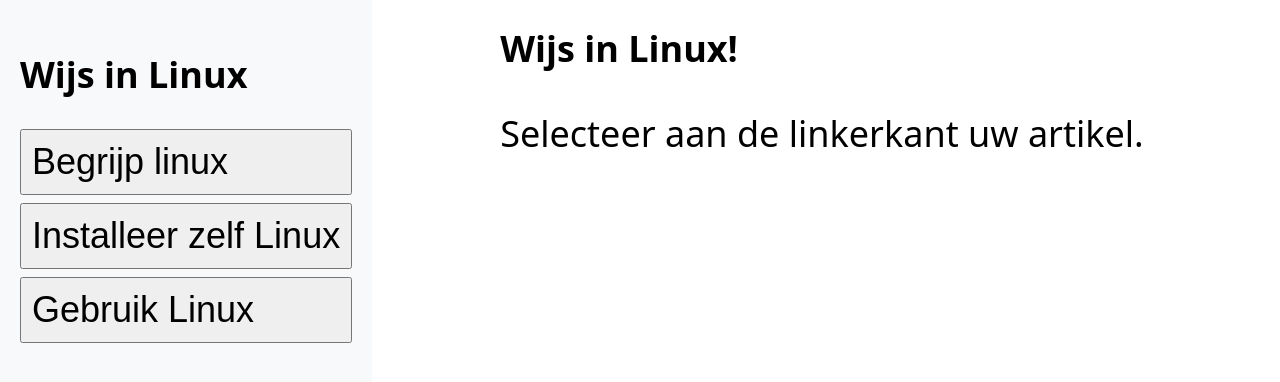
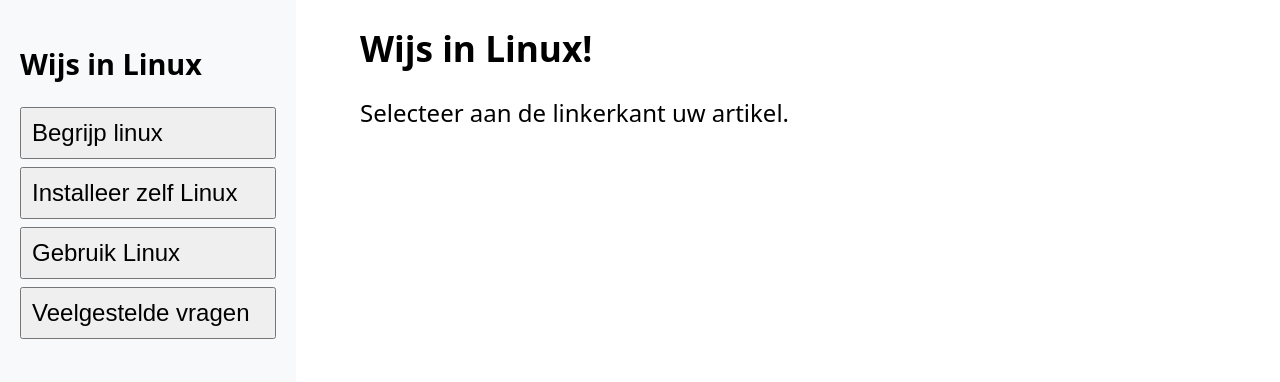
Before and after one commit to MLY-Creates/wijs-met-linux, a plain HTML site: page index.html in a window 1280 px wide. Drawn offline with nearby package versions, Linux system fonts and the light colour scheme.

Commit message:
Made progress on using linux chapters

```diff
--- a/index.html
+++ b/index.html
@@ -14,6 +14,7 @@
     <button onclick="loadLesson('lessons/lesson1.md')">Begrijp linux</button>
     <button onclick="loadLesson('lessons/lesson2.md')">Installeer zelf Linux</button>
     <button onclick="loadLesson('lessons/lesson3.md')">Gebruik Linux</button>
+    <button onclick="loadLesson('lessons/lesson4.md')">Veelgestelde vragen</button>
 </nav>
 
 <main id="lesson-container">
--- a/styles/style.css
+++ b/styles/style.css
@@ -1,4 +1,12 @@
-* {
+h1 {
+    font-size: 2.2rem;
+}
+
+h2 {
+    font-size: 1.8rem;
+}
+
+p, li, button{
     font-size: 1.5rem;
 }
 
@@ -22,10 +30,18 @@
     cursor: pointer;
     text-align: left;
 }
+
 main {
     flex-grow: 1;
     overflow-y: auto;
-    padding: 0 10vw 0 10vw;
+    padding: 0 5vw 0 5vw;
+}
+
+blockquote {
+    background: lightyellow;
+    padding: 5px 0 5px 30px;
+    border-left: yellow 10px solid;
+    margin: 0 0 0 20px;
 }
 
 #lesson-container code { background: #eee; padding: 2px 4px; border-radius: 4px; }
```
Also changed, not shown: 4 other files.
